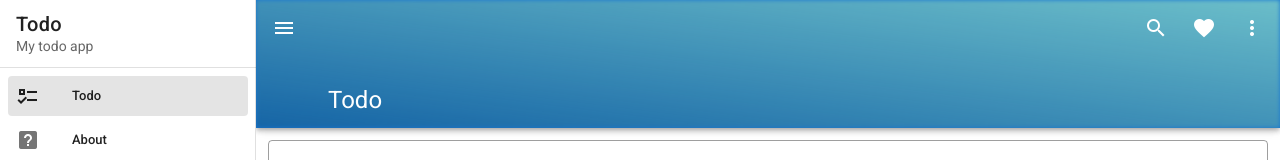
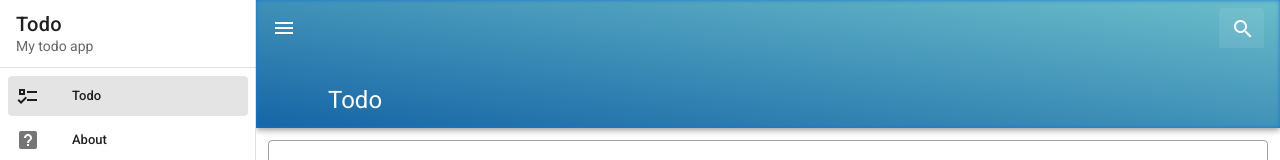
Before and after one commit to svlcode/vuetify-todo, a Vue app: page / in a window 1280 px wide. Shown: the top 160 px of the page. Built offline with nearby package versions, Linux system fonts and the light colour scheme.

Commit message:
add search component

```diff
--- a/src/App.vue
+++ b/src/App.vue
@@ -1,32 +1,17 @@
 <template>
 	<v-app id="inspire">
-    <v-navigation-drawer
-      v-model="drawer"
-      app
-    >
+		<v-navigation-drawer v-model="drawer" app>
 			<v-list-item>
 				<v-list-item-content>
-          <v-list-item-title class="text-h6">
-            Todo
-          </v-list-item-title>
-          <v-list-item-subtitle>
-            My todo app
-          </v-list-item-subtitle>
+					<v-list-item-title class="text-h6"> Todo </v-list-item-title>
+					<v-list-item-subtitle> My todo app </v-list-item-subtitle>
 				</v-list-item-content>
 			</v-list-item>
 
 			<v-divider></v-divider>
 
-      <v-list
-        dense
-        nav
-      >
-        <v-list-item
-          v-for="item in items"
-          :key="item.title"
-          link
-          :to="item.to"
-        >
+			<v-list dense nav>
+				<v-list-item v-for="item in items" :key="item.title" link :to="item.to">
 					<v-list-item-icon>
 						<v-icon>{{ item.icon }}</v-icon>
 					</v-list-item-icon>
@@ -37,8 +22,6 @@
 				</v-list-item>
 			</v-list>
 		</v-navigation-drawer>
-
-
 
 		<v-app-bar
 			app
@@ -60,22 +43,12 @@
 
 			<v-spacer></v-spacer>
 
-      <v-btn icon>
-        <v-icon>mdi-magnify</v-icon>
-      </v-btn>
-
-      <v-btn icon>
-        <v-icon>mdi-heart</v-icon>
-      </v-btn>
-
-      <v-btn icon>
-        <v-icon>mdi-dots-vertical</v-icon>
-      </v-btn>
+			<search ref="txtSearch" />
 		</v-app-bar>
 
 		<v-main>
-      <router-view/>
-      <snackbar/>
+			<router-view />
+			<snackbar />
 		</v-main>
 	</v-app>
 </template>
@@ -90,10 +63,9 @@
 		],
 	}),
 	components: {
-      'snackbar': require('@/components/Shared/Snackbar.vue').default
+		snackbar: require('@/components/Shared/Snackbar.vue').default,
+		search: require('@/components/Tools/Search.vue').default,
 	},
-     methods: {
-
-     }
-  }
+	methods: {},
+};
 </script>
--- a/src/components/Todo/Task.vue
+++ b/src/components/Todo/Task.vue
@@ -74,4 +74,6 @@ export default {
 };
 </script>
 
-<style></style>
+<style>
+
+</style>
--- /dev/null
+++ b/src/components/Tools/Search.vue
@@ -0,0 +1,41 @@
+<template>
+	<v-text-field
+		class="expanding-search mt-1"
+		:class="{ closed: searchClosed }"
+		@focus="searchClosed = false"
+		@blur="onLostFocus"
+		placeholder="Search"
+		filled
+		dense
+		clearable
+		prepend-inner-icon="mdi-magnify"
+		v-model="searchValue"
+	></v-text-field>
+</template>
+
+<script>
+export default {
+	data() {
+		return {
+			searchClosed: true,
+			searchValue: null,
+		};
+	},
+	methods: {
+		onLostFocus() {
+			if (!this.searchValue) {
+				this.searchClosed = true;
+			}
+		},
+	},
+};
+</script>
+
+<style lang="sass">
+.expanding-search
+  .v-input__slot
+    &:before, &:after
+      border-color: transparent !important
+  &.closed
+    max-width: 45px
+</style>
```
Lines whose indentation alone changed are shown as unchanged.
